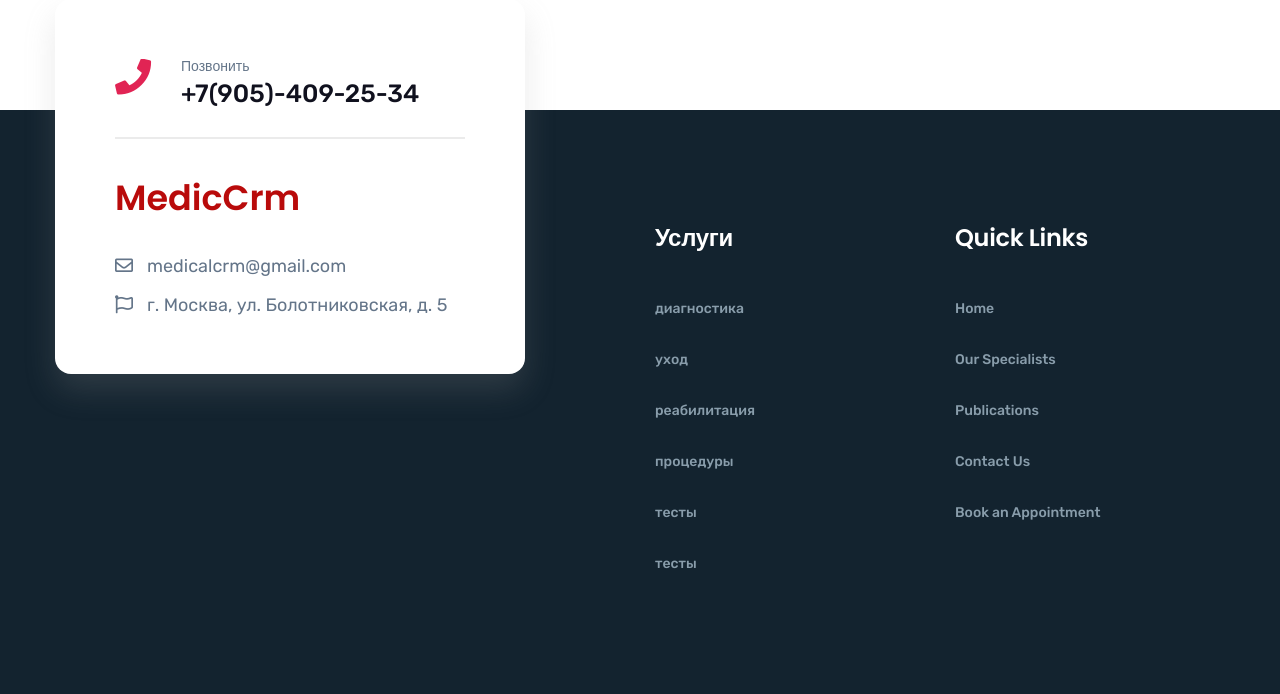
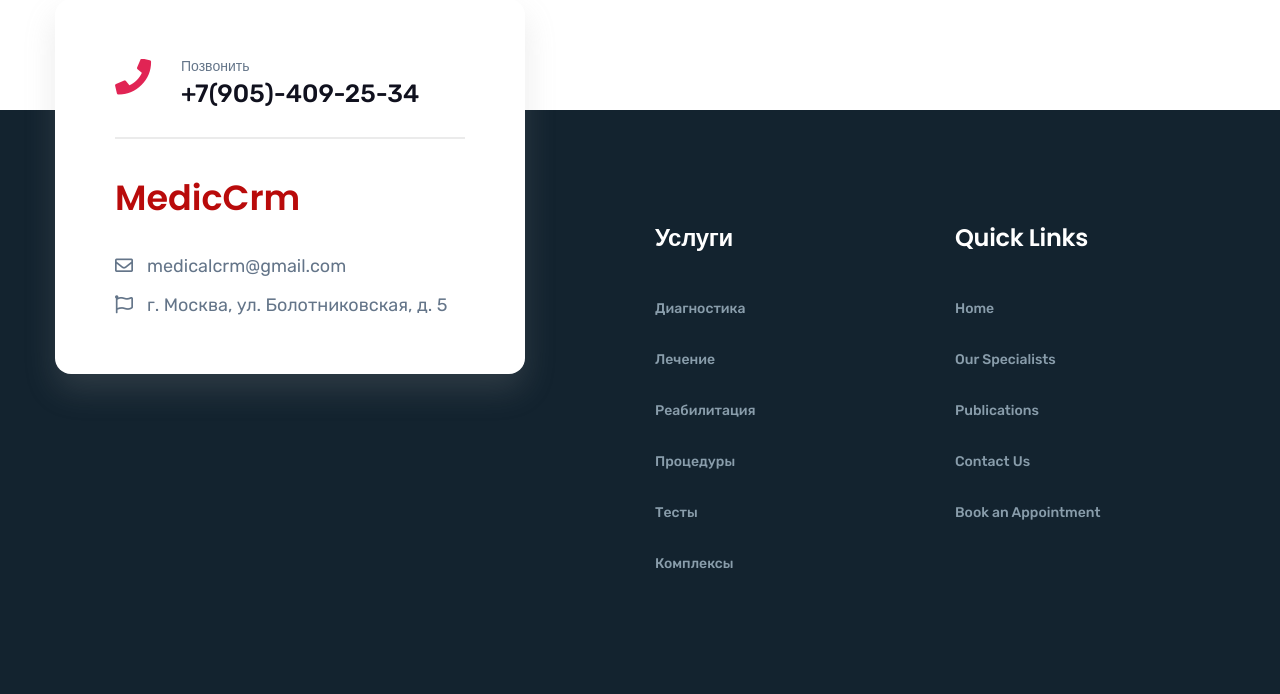
Before and after one commit to Project-Freelancer-Team/medical-center, a Django app: page / in a window 1280 px wide. Shown: the part 4864-5558 px from the top of the page. Run offline with Django 4.2, Linux system fonts and the light colour scheme; data comes from the database, SQL or seed files in the repository; some libraries are stand-ins or nearby versions.

Commit message:
'sdddsd'd

```diff
--- a/templates/index.html
+++ b/templates/index.html
@@ -119,7 +119,7 @@
                                 <img src="{{ i.image.url }}" alt="" width="80px" height="80px">
                               </div>
                                 <div class="service-content">
-                                    <h3><a href="news-details.html">{{ i.name|title }}</a></h3>
+                                    <h3><a href="{% url 'service_app:service_detail' i.slug %}">{{ i.name|title }}</a></h3>
                                     <p>
                                         {{ i.description|truncatechars:80 }}
                                     </p>
--- a/templates/pages/service/services-2.html
+++ b/templates/pages/service/services-2.html
@@ -40,7 +40,7 @@
                                     </div>
                                     <h3><a href="{% url 'service_app:service_detail' i.slug %}">{{ i.name|title  }}</a></h3>
                                     <p>
-                                        {{ i.description|truncatechars:81 }}
+                                        {{ i.description|truncatechars:80 }}
                                     </p>
                                 </div>
                                 <a href="{% url 'service_app:service_detail' i.slug %}" class="service-link">Читать далее</a>
--- a/templates/wrapper.html
+++ b/templates/wrapper.html
@@ -195,12 +195,9 @@
                                 </div>
                                 <div class="footer-menu">
                                     <ul>
-                                        <li><a href="./pages/service/service_detail.html">диагностика</a></li>
-                                        <li><a href="./pages/service/service_detail.html">уход</a></li>
-                                        <li><a href="./pages/service/service_detail.html">реабилитация</a></li>
-                                        <li><a href="./pages/service/service_detail.html">процедуры</a></li>
-                                        <li><a href="./pages/service/service_detail.html">тесты</a></li>
-                                        <li><a href="./pages/service/service_detail.html">тесты</a></li>
+                                        {% for i in services %}
+                                        <li><a href="{% url 'service_app:service_detail' i.slug %}">{{i.name|title}}</a></li>
+                                        {% endfor %}
                                     </ul>
                                 </div>
                             </div>
```
